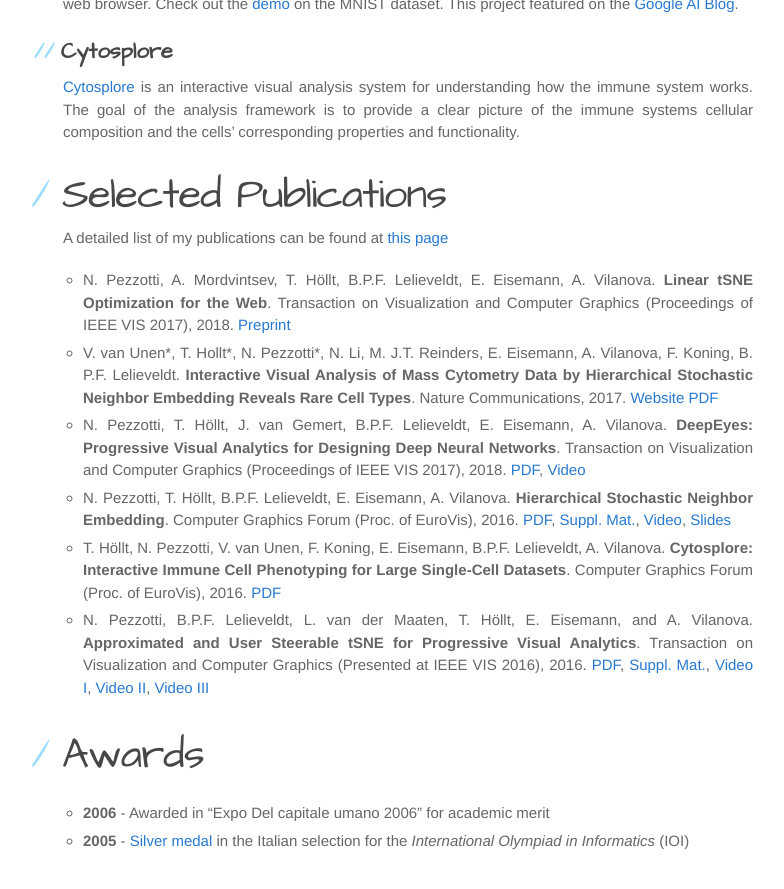
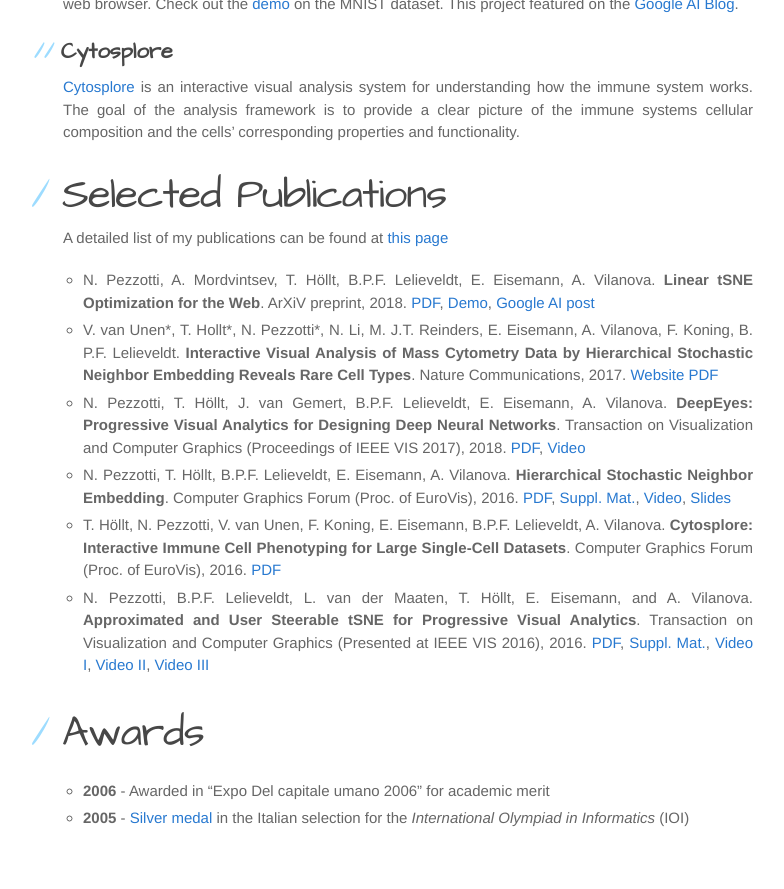
Before and after one commit to Nicola17/Nicola17.github.io, a Jekyll site: the page built from index.md, in a window 1280 px wide and 900 px high, scrolled down 897 px. Shown: the top 889 px of the window, without its empty margins (107-891 px from the left). Built offline with Jekyll 4.4.1, drawn with Linux system fonts in a browser that asks for light colours.

Commit message:
Update index.md

```diff
--- a/index.md
+++ b/index.md
@@ -43,7 +43,7 @@
 ================
 A detailed list of my publications can be found at [this page](publications/)
 
-* N. Pezzotti, A. Mordvintsev, T. Höllt, B.P.F. Lelieveldt, E. Eisemann, A. Vilanova. **Linear tSNE Optimization for the Web**. Transaction on Visualization and Computer Graphics (Proceedings of IEEE VIS 2017), 2018. [Preprint](https://arxiv.org/abs/1805.10817)
+* N. Pezzotti, A. Mordvintsev, T. Höllt, B.P.F. Lelieveldt, E. Eisemann, A. Vilanova. **Linear tSNE Optimization for the Web**.  ArXiV preprint, 2018. [PDF](https://arxiv.org/abs/1805.10817), [Demo](https://nicola17.github.io/tfjs-tsne-demo/), [Google AI post](https://ai.googleblog.com/2018/06/realtime-tsne-visualizations-with.html)
 * V. van Unen\*, T. Hollt\*, N. Pezzotti\*, N. Li, M. J.T. Reinders, E. Eisemann, A. Vilanova, F. Koning, B. P.F. Lelieveldt. **Interactive Visual Analysis of Mass Cytometry Data by Hierarchical Stochastic Neighbor Embedding Reveals Rare Cell Types**. Nature Communications, 2017. [Website](https://www.nature.com/articles/s41467-017-01689-9) [PDF](https://www.nature.com/articles/s41467-017-01689-9.pdf)
 * N. Pezzotti, T. Höllt, J. van Gemert, B.P.F. Lelieveldt, E. Eisemann, A. Vilanova. **DeepEyes: Progressive Visual Analytics for Designing Deep Neural Networks**. Transaction on Visualization and Computer Graphics (Proceedings of IEEE VIS 2017), 2018. [PDF](https://graphics.tudelft.nl/Publications-new/2018/PHVLEV18/paper216.pdf), [Video](https://graphics.tudelft.nl/Publications-new/2018/PHVLEV18/file216.avi)
 * N. Pezzotti, T. Höllt, B.P.F. Lelieveldt, E. Eisemann, A. Vilanova. **Hierarchical Stochastic Neighbor Embedding**. Computer Graphics Forum (Proc. of EuroVis), 2016. [PDF](publications/2016_hsne/preprint.pdf), [Suppl. Mat.](publications/2016_hsne/experiments.pdf), [Video](publications/2016_hsne/sun_analysis.mp4), [Slides](http://www.slideshare.net/NicolaPezzotti/hierarchical-stochastic-neighbor-embedding)
```
